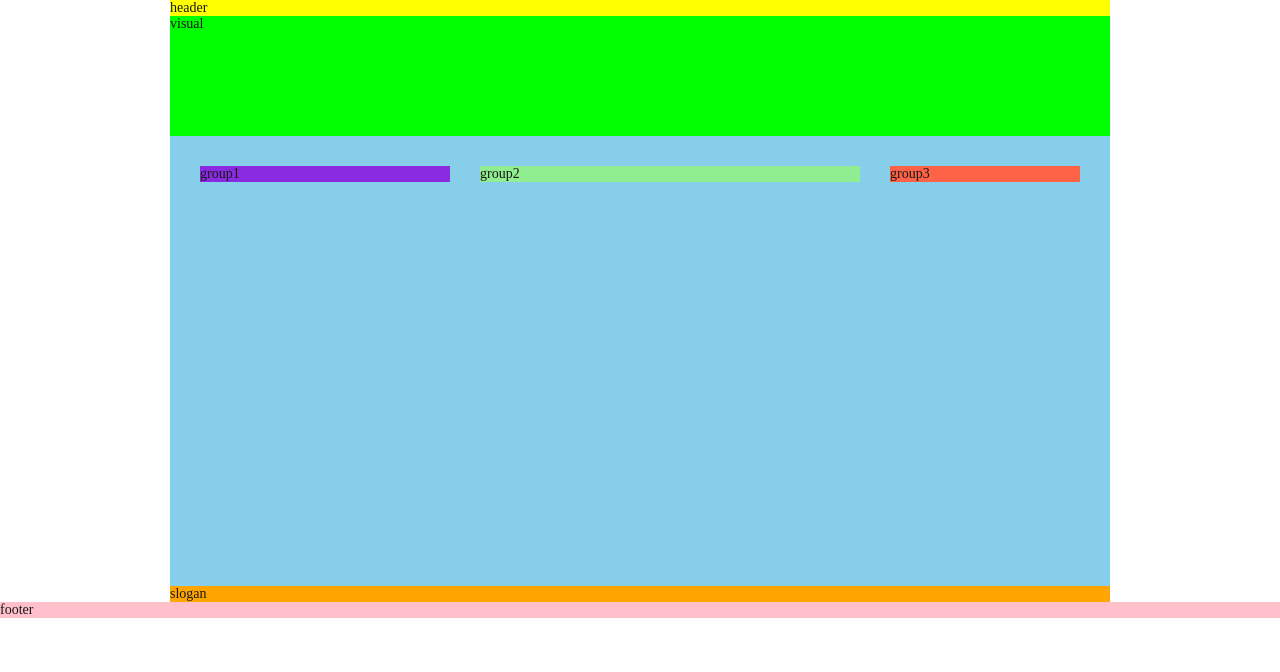
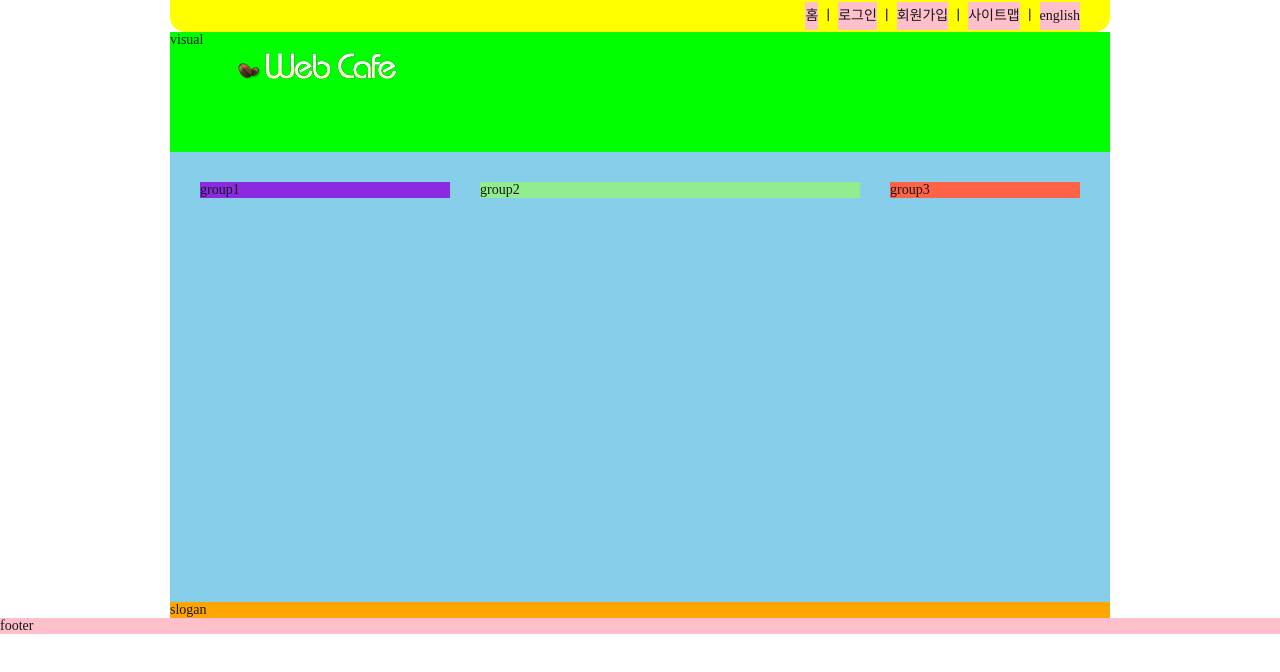
Before and after one commit to ByeongGi/FDS18, a plain HTML site: page index.html in a window 1280 px wide. Drawn offline with nearby package versions, Linux system fonts and the light colour scheme; a web font is replaced by a local one.

Commit message:
로고 및 안내링크 마크업과 스타일

```diff
--- a/css/stylesheet.css
+++ b/css/stylesheet.css
@@ -16,7 +16,11 @@ body {
   color: #181818;
   background: #fff;
 }
-
+/* 링크 스타일 */
+a {
+  color: inherit;
+  text-decoration: none;
+}
 /* 스킵 내비게이션 */
 .skip-nav {
   display: none;
@@ -30,8 +34,35 @@ body {
   width: 940px;
   margin: 0 auto;
 }
+/* 헤더 */
 .header {
+  position: relative;
   background: yellow;
+  border-radius: 0 0 15px 15px;
+  padding: 0 30px;
+}
+/* 로고 */
+.logo {
+  position: absolute;
+  top: 50px;
+  left: 65px;
+  margin: 0;
+}
+/* 안내 링크 목록 */
+.member {
+  margin: 0;
+  padding-left: 0;
+  list-style: none;
+  text-align: right;
+}
+.member li {
+  display: inline-block;
+  padding: 2px 0;
+}
+.member a {
+  padding: 6px 0;
+  display: inline-block;
+  background-color: pink;
 }
 .visual {
   background: lime;
--- a/index.html
+++ b/index.html
@@ -7,7 +7,28 @@
 </head>
 <body>
   <div class="skip-nav"><a href="#">본문 바로가기</a></div>
-  <header class="header">header</header>
+  <header class="header">
+    <h1 class="logo"><a href="#"><img src="./images/logo.png" alt="Web Cafe" /></a></h1>
+    <ul class="member">
+      <li><a href="#">홈</a></li>
+      <li>
+        <span class="divider" aria-hidden="true">ㅣ</span>
+        <a href="#">로그인</a>
+      </li>
+      <li>
+        <span class="divider" aria-hidden="true">ㅣ</span>
+        <a href="#">회원가입</a>
+      </li>
+      <li>
+        <span class="divider" aria-hidden="true">ㅣ</span>
+        <a href="#">사이트맵</a>
+      </li>
+      <li>
+        <span class="divider" aria-hidden="true">ㅣ</span>
+        <a href="#">english</a>
+      </li>
+    </ul>
+  </header>
   <div class="visual">visual</div>
   <main class="main">
     <div class="group group1">group1</div>
```
